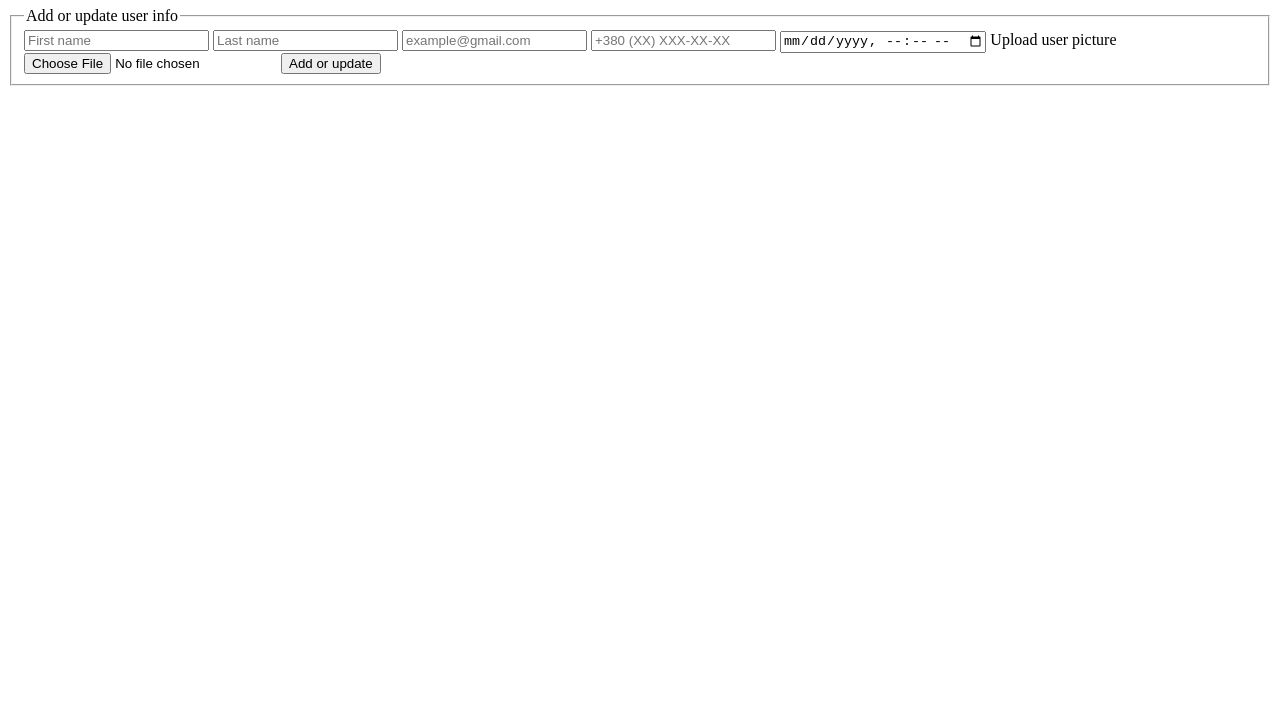
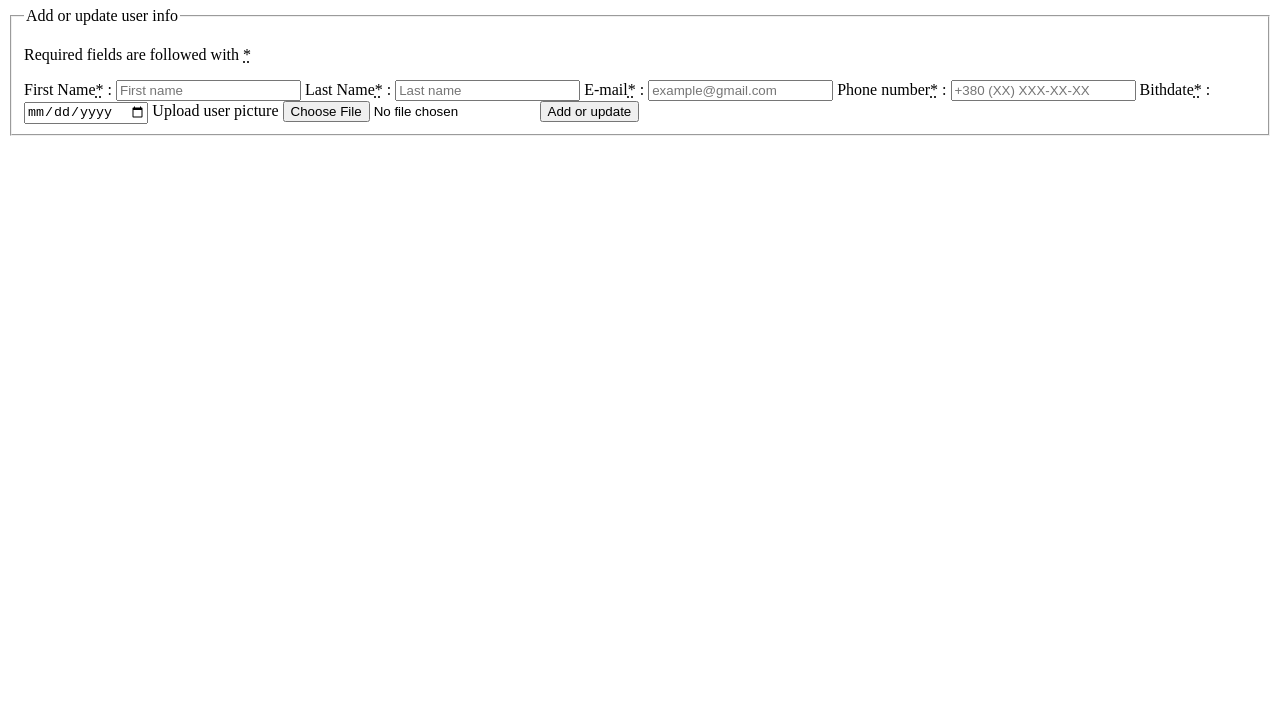
Before and after one commit to FE1979/Users-list-example, a plain HTML site: page index.html in a window 1280 px wide. Shown: the part 73-800 px from the top of the page. Drawn offline with Linux system fonts and the light colour scheme.

Commit message:
Required fields and labels

```diff
--- a/index.html
+++ b/index.html
@@ -22,20 +22,21 @@
         <form id="user-form" action="" method="">
             <fieldset>
                 <legend>Add or update user info</legend>
-                <label for="user-first-name">
-                    <input type="text" id="user-first-name" name="user-first-name" placeholder="First name">
+                <p>Required fields are followed with <abbr title="required">*</abbr></p>
+                <label for="user-first-name">First Name<abbr title="required" aria-label="required">*</abbr> :
+                    <input type="text" id="user-first-name" name="user-first-name" placeholder="First name" required>
                 </label>
-                <label for="user-last-name">
-                    <input type="text" id="user-last-name" name="user-last-name" placeholder="Last name">
+                <label for="user-last-name">Last Name<abbr title="required" aria-label="required">*</abbr> :
+                    <input type="text" id="user-last-name" name="user-last-name" placeholder="Last name" required>
                 </label>
-                <label for="user-email">
-                    <input type="email" id="user-email" name="user-email" placeholder="example@gmail.com">
+                <label for="user-email">E-mail<abbr title="required" aria-label="required">*</abbr> :
+                    <input type="email" id="user-email" name="user-email" placeholder="example@gmail.com" required>
                 </label>
-                <label for="user-phone">
-                    <input type="tel" id="user-phone" name="user-phone" placeholder="+380 (XX) XXX-XX-XX">
+                <label for="user-phone">Phone number<abbr title="required" aria-label="required">*</abbr> :
+                    <input type="tel" id="user-phone" name="user-phone" placeholder="+380 (XX) XXX-XX-XX" required>
                 </label>
-                <label for="user-birthdate">
-                    <input type="datetime-local" id="user-birthdate" name="user-birthdate" placeholder="DD.MM.YYYY">
+                <label for="user-birthdate">Bithdate<abbr title="required" aria-label="required">*</abbr> :
+                    <input type="date" id="user-birthdate" name="user-birthdate" placeholder="DD.MM.YYYY" required>
                 </label>
                 <label for="user-pic">Upload user picture
                     <input type="file" id="user-pic" name="user-pic" accept="image/*">
```
